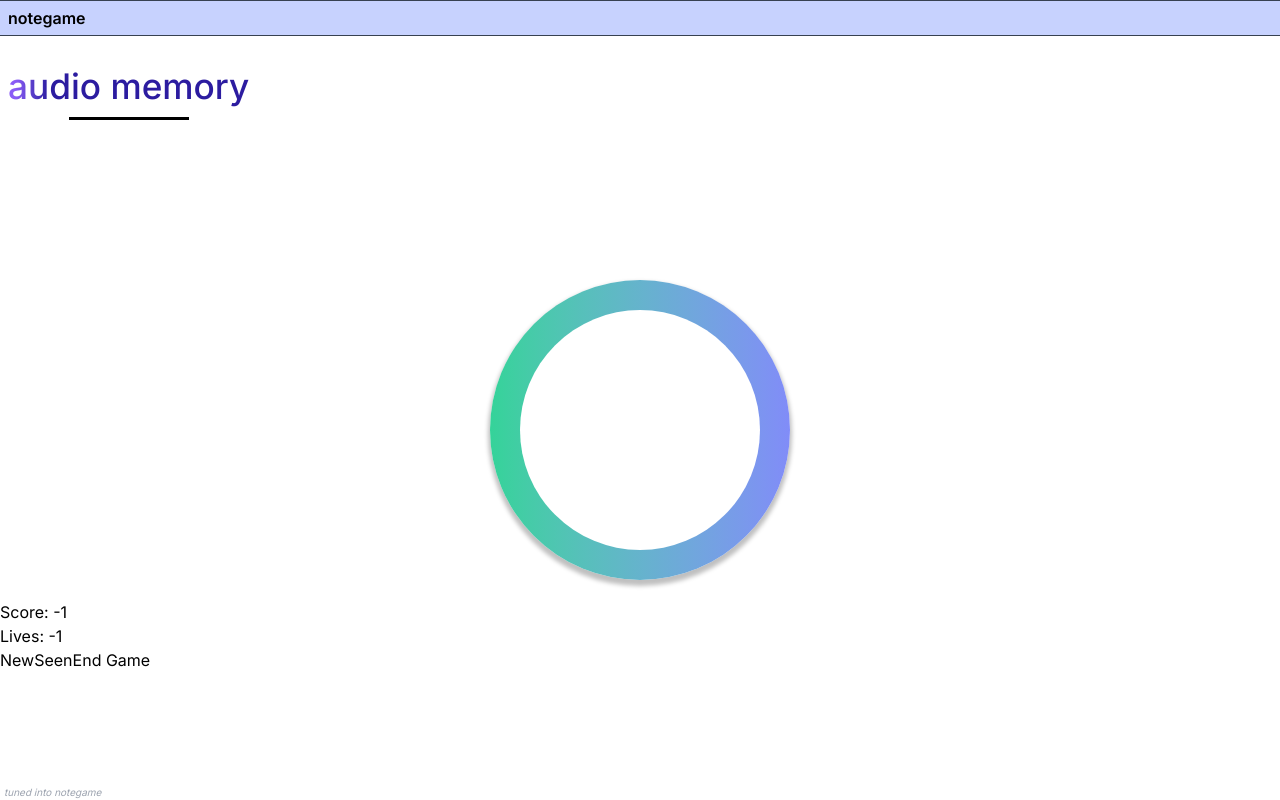
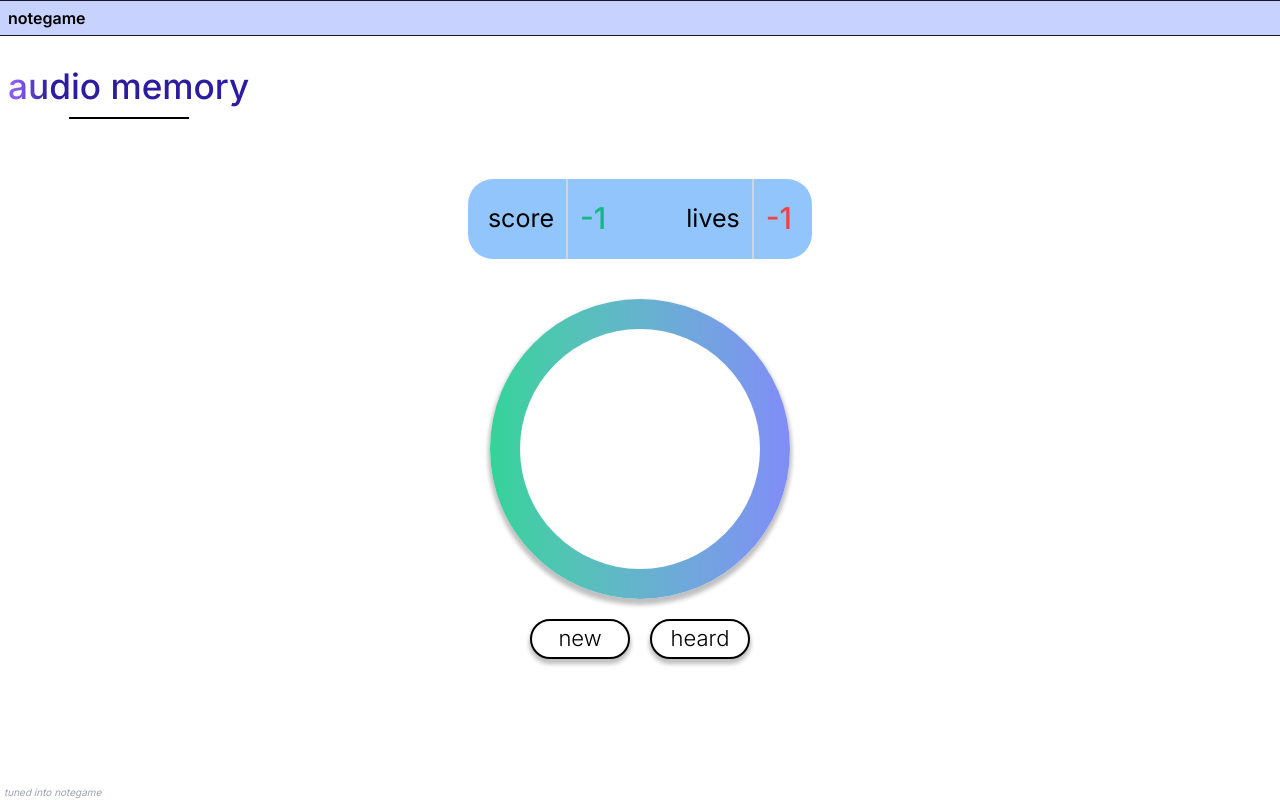
Before and after one commit to EshaanJ07/ProjectA, a React (Vite) app in the folder frontend/: page / in a window 1280 px wide. Both pictures are taken after a click on the button "begin". Built offline with nearby package versions, Linux system fonts and the light colour scheme; no server answers.

Commit message:
Restructured react component architecture. Added UI during gameplay.

```diff
--- a/frontend/src/App.tsx
+++ b/frontend/src/App.tsx
@@ -1,17 +1,8 @@
-import Button from "./components/Button";
-import Note from "./components/Note";
 import Score from "./components/Score";
-import Lives from "./components/Lives";
 import { useState } from "react";
 import { noteMap } from "./assets/audio/noteMap.ts";
-import playButtonAudio from "./assets/audio/audioEffects.ts";
-import Header from "./components/Header.tsx";
-import AudioCircle from "./components/AudioCircle.tsx";
-import AudioMemoryTitle from "./components/AudioMemoryTitle.tsx";
-import Divider from "./components/Divider.tsx";
-import GameDescription from "./components/GameDescription.tsx";
-import StartButton from "./components/StartButton.tsx";
-import Footer from "./components/Footer.tsx";
+import LandingScreen from "./components/LandingScreen";
+import GameScreen from "./components/GameScreen";
 
 const BASE_URL = "http://127.0.0.1:8000";
 
@@ -70,37 +61,17 @@ const App = () => {
 
   return (
     <>
-      <Header />
-      <main className="pt-15">
-        <div className="mx-2">
-          <AudioMemoryTitle />
-        </div>
-        <div className="flex justify-center my-10 translate-y-5 h-20">
-          {!hasGameStarted && <GameDescription />}
-        </div>
-        <div className="flex-center my-5">
-          <AudioCircle />
-        </div>
-        <div className="flex justify-center">
-          {!hasGameStarted && (
-            <>
-              <StartButton onClick={startGame} />
-            </>
-          )}
-        </div>
-        <Footer />
-      </main>
+      {!hasGameStarted && <LandingScreen startGame={startGame} />}
 
       {hasGameStarted && !gameOver && (
-        <>
-          <Score name="Score" score={score} />
-          <Lives count={lives} />
-          <Note name={currentNote} />
-          <Button name="New" onClick={() => updateGame("new")} />
-          <Button name="Seen" onClick={() => updateGame("seen")} />
-          <Button name="End Game" onClick={() => setGameOver(true)} />
-        </>
+        <GameScreen
+          score={score}
+          lives={lives}
+          currentNote={currentNote}
+          updateGame={updateGame}
+        />
       )}
+
       {gameOver && (
         <>
           <Score name="Final Score" score={score} />
--- a/frontend/src/components/AudioMemoryTitle.tsx
+++ b/frontend/src/components/AudioMemoryTitle.tsx
@@ -6,7 +6,7 @@ const AudioMemoryTitle = () => {
           audio memory
         </h1>
 
-        <div className="mt-1 border-t-[3px] border-[#000000] w-30"></div>
+        <div className="mt-1 border-t-[2px] border-[#000000] w-30"></div>
       </div>
     </>
   );
--- a/frontend/src/components/Button.tsx
+++ b/frontend/src/components/Button.tsx
@@ -1,12 +1,24 @@
 interface Props {
   name: string;
   onClick?: () => void;
+  hoverVariant: "blue" | "red";
 }
 
-const Button = ({ name, onClick }: Props) => {
+const colors = {
+  blue: "hover:bg-[#60A5FA] active:bg-[#60A5FA]",
+  red: "hover:bg-[#F87171] active:bg-[#F87171]",
+};
+
+const Button = ({ name, onClick, hoverVariant }: Props) => {
   return (
-    <button className="btn" type="button" onClick={onClick}>
-      {name}
+    <button
+      className={`btn transition ${colors[hoverVariant]} hover:border-[#000000] active:border-[#000000] hover:scale-105 active:scale-105 btn relative rounded-full h-10 w-25 bg-[#ffffff] border-[#000000] border-2 shadow-[0_4px_4px_1px_rgba(0,0,0,0.25)]`}
+      type="button"
+      onClick={onClick}
+    >
+      <span className="absolute flex-center inset-0 font-light text-[22px] ">
+        {name}
+      </span>
     </button>
   );
 };
--- a/frontend/src/components/Divider.tsx
+++ /dev/null
@@ -1,7 +0,0 @@
-import React from "react";
-
-const Divider = () => {
-  return <div className="border-t-[1.5px] border-[#1F2937] w-full" />;
-};
-
-export default Divider;
--- /dev/null
+++ b/frontend/src/components/GameScreen.tsx
@@ -0,0 +1,55 @@
+import Header from "./Header";
+import AudioMemoryTitle from "./AudioMemoryTitle";
+import AudioCircle from "./AudioCircle";
+import Footer from "./Footer";
+import Score from "./Score";
+import Lives from "./Lives";
+import Button from "./Button";
+
+interface Props {
+  score: number;
+  lives: number;
+  currentNote: string;
+  updateGame: (decision: "new" | "seen") => void;
+}
+
+const GameScreen = ({ score, lives, updateGame }: Props) => {
+  return (
+    <>
+      <>
+        <Header />
+        <main className="pt-15">
+          <div className="mx-2">
+            <AudioMemoryTitle />
+          </div>
+          <div className="flex justify-center">
+            <div className="flex justify-center my-10 translate-y-5 h-20 gap-20 bg-[#93C5FD] w-fit px-5 rounded-[25px]">
+              <Score name="Score" score={score} />
+              <Lives count={lives} />
+            </div>
+          </div>
+
+          <div className="flex-center my-5">
+            <AudioCircle />
+          </div>
+          <div className="flex justify-center gap-5">
+            <Button
+              name="new"
+              hoverVariant="blue"
+              onClick={() => updateGame("new")}
+            />
+            <Button
+              name="heard"
+              hoverVariant="red"
+              onClick={() => updateGame("seen")}
+            />
+          </div>
+
+          <Footer />
+        </main>
+      </>
+    </>
+  );
+};
+
+export default GameScreen;
--- a/frontend/src/components/Header.tsx
+++ b/frontend/src/components/Header.tsx
@@ -1,7 +1,7 @@
 const Header = () => {
   return (
     <>
-      <header className="absolute h-9 w-full bg-[#C7D2FE] top-0 left-0 flex items-center border-[#374151] border-y px-2">
+      <header className="absolute h-9 w-full bg-[#C7D2FE] top-0 left-0 flex items-center border-[#111827] border-y px-2">
         <span className="font-semibold">notegame</span>
       </header>
     </>
--- /dev/null
+++ b/frontend/src/components/LandingScreen.tsx
@@ -0,0 +1,35 @@
+import Header from "./Header";
+import AudioMemoryTitle from "./AudioMemoryTitle";
+import GameDescription from "./GameDescription";
+import AudioCircle from "./AudioCircle";
+import StartButton from "./StartButton";
+import Footer from "./Footer";
+
+interface Props {
+  startGame: () => void;
+}
+
+const LandingScreen = ({ startGame }: Props) => {
+  return (
+    <>
+      <Header />
+      <main className="pt-15">
+        <div className="mx-2">
+          <AudioMemoryTitle />
+        </div>
+        <div className="flex justify-center my-10 translate-y-5 h-20">
+          <GameDescription />
+        </div>
+        <div className="flex-center my-5">
+          <AudioCircle />
+        </div>
+        <div className="flex justify-center">
+          <StartButton onClick={startGame} />
+        </div>
+        <Footer />
+      </main>
+    </>
+  );
+};
+
+export default LandingScreen;
--- a/frontend/src/components/Lives.tsx
+++ b/frontend/src/components/Lives.tsx
@@ -2,7 +2,13 @@ interface Props {
   count: number;
 }
 const Lives = ({ count }: Props) => {
-  return <div>Lives: {count}</div>;
+  return (
+    <div className="flex items-center gap-3">
+      <span className="font-normal text-[25px]">lives</span>
+      <div className="h-20 border border-[#D1D5DB]"></div>
+      <span className="font-medium text-[30px] text-[#EF4444]">{count}</span>
+    </div>
+  );
 };
 
 export default Lives;
--- a/frontend/src/components/Score.tsx
+++ b/frontend/src/components/Score.tsx
@@ -4,8 +4,10 @@ interface Props {
 }
 const Score = ({ name, score }: Props) => {
   return (
-    <div>
-      {name}: {score}
+    <div className="flex items-center gap-3">
+      <span className="font-normal text-[25px]">score</span>
+      <div className="h-20 border border-[#D1D5DB]"></div>
+      <span className="font-medium text-[30px] text-[#10B981]">{score}</span>
     </div>
   );
 };
--- a/frontend/src/components/StartButton.tsx
+++ b/frontend/src/components/StartButton.tsx
@@ -5,7 +5,7 @@ interface Props {
 const StartButton = ({ onClick }: Props) => {
   return (
     <button
-      className="transition hover:bg-[#818CF8] active:bg-[#818CF8] hover:border-[#3730A3] active:border-[#3730A3] hover:scale-105 active:scale-105 btn relative rounded-full h-10 w-25 bg-[#ffffff] border-[#000000] border-2 shadow-[0_4px_4px_1px_rgba(0,0,0,0.25)] drop-shadow-2xl"
+      className="transition hover:bg-[#818CF8] active:bg-[#818CF8] hover:border-[#3730A3] active:border-[#3730A3] hover:scale-105 active:scale-105 btn relative rounded-full h-10 w-25 bg-[#ffffff] border-[#000000] border-2 shadow-[0_4px_4px_1px_rgba(0,0,0,0.25)]"
       onClick={onClick}
       type="button"
     >
```
